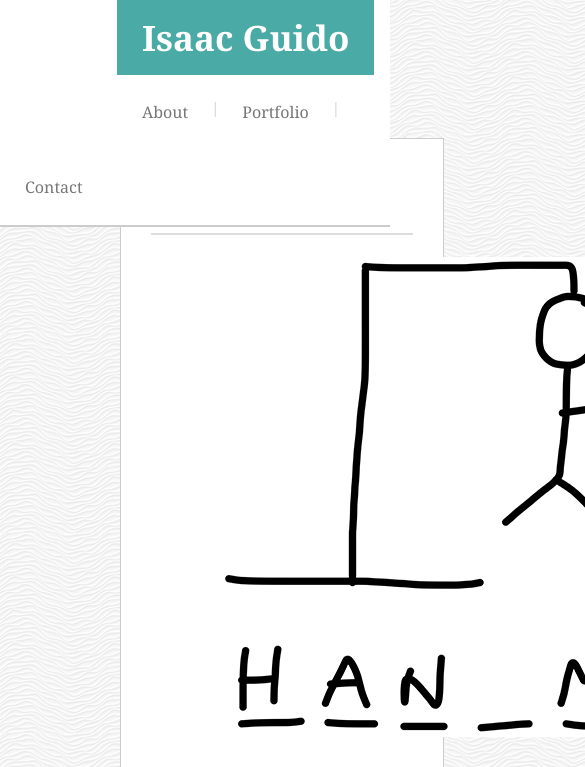
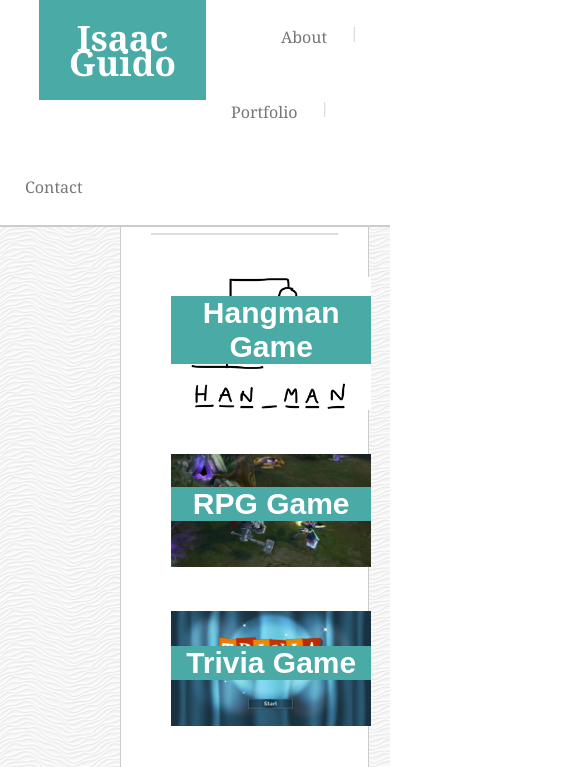
Before and after one commit to Aizeke/Responsive-Portfolio, a plain HTML site: page portfolio.html in a window 390 px wide. Shown: the top 767 px of the page, 585 px wide, since content can reach past the window. Drawn offline with Linux system fonts and the light colour scheme.

Commit message:
Added media query for 980px

```diff
--- a/assets/css/style.css
+++ b/assets/css/style.css
@@ -54,7 +54,6 @@ h1 {
 .contact {
   font-size: 16px;
   color: #777777;
-
 }
 
 .portfolio {
@@ -122,12 +121,35 @@ h1 {
       background-color: #45918c;
     }
     textarea {
-      height: 350px;
+      height: 250px;
     }
 
     label {
         display: block;
         width: 100%;
+    }
+
+/* Portfolio */
+
+.showcase {
+  float: left;
+  position: relative;
+  overflow: hidden;
+  margin: 20px;
+}
+
+.showcase img {
+  width: 200px;
+  height: auto;
+}
+
+.showcase h4 {
+  position: absolute;
+  color: #ffffff;
+  text-align: center;
+  background: #4aaaa5;
+  width: 100%;
+  bottom: 10px;
 }
 
 /* FOOTER */
@@ -146,3 +168,24 @@ h1 {
   padding-top: 18px;
   height: 25px;
 }
+
+@media screen and (max-width: 980px) {
+  .logo {
+    float: left;
+    width: 30%;
+    margin-left: 10%;
+  }
+  .about {
+    margin-left: 50px;
+  }
+
+  .portfolio, .contact {
+    float: left;
+    line-height: 0%;
+  }
+
+  .mainB {
+    width: 50%;
+    padding-left: 0;
+  }
+}
--- a/portfolio.html
+++ b/portfolio.html
@@ -25,23 +25,23 @@
         <div class="mainB content">
             <h1>Portfolio</h1>
 
-            <div class="hangman">
+            <div class="showcase">
                 <img src="./assets/images/Hangman-Word-Game.jpg" alt="Hangman-Word-Game">
                 <h4>Hangman Game</h4>
             </div>
-            <div class="rpg">
+            <div class="showcase">
                 <img src="./assets/images/rpg-for-android.jpg" alt="rpg img">
                 <h4>RPG Game</h4>
             </div>
-            <div class="trivia">
+            <div class="showcase">
                 <img src="./assets/images/trivia-game.png" alt="Trivia Game">
                 <h4>Trivia Game</h4>
             </div>
-            <div class="rutgers">
+            <div class="showcase">
                 <img src="./assets/images/rutgers.jpg" alt="Rutgers">
                 <h4>Rutgers Info Widget</h4>
             </div>
-            <div class="rps">
+            <div class="showcase">
                 <img src="./assets/images/rps.png" alt="Rock Paper Scissors">
                 <h4>Rock Paper Scissors</h4>
             </div>
```
Lines whose indentation alone changed are shown as unchanged.
